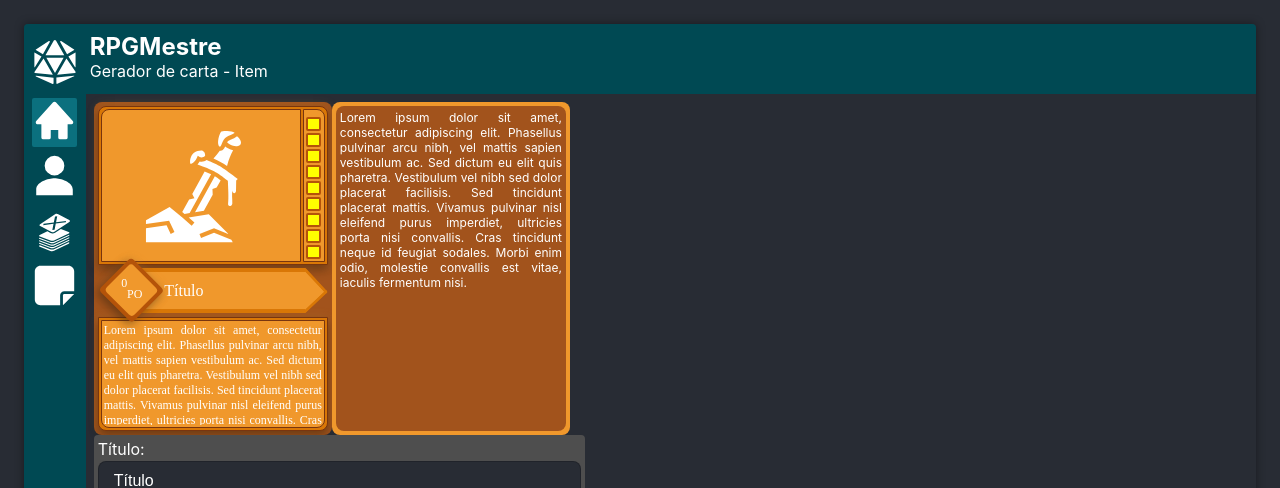
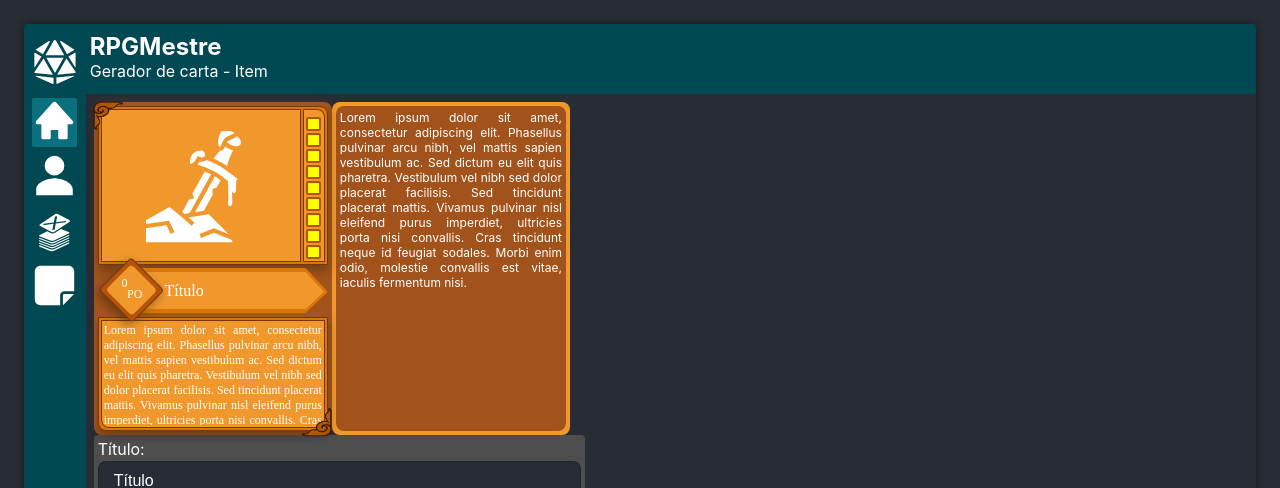
Before and after one commit to gabrielvedanaqueiroz/rpgmestre, a Next.js app: page /cartas/item in a window 1280 px wide. Shown: the top 488 px of the page. Built offline with nearby package versions, Linux system fonts and the light colour scheme; a web font is replaced by a local one.

Commit message:
melhoria: coloquei entalhes nas cartas

```diff
--- a/src/app/cartas/item/item.css
+++ b/src/app/cartas/item/item.css
@@ -52,6 +52,27 @@
   flex-direction: row;
   gap: 4px;
   box-shadow: 0 4px 10px rgba(0, 0, 0, 0.4), 0 0 10px rgba(235, 160, 66, 0.3);
+  position: relative;
+}
+
+.ci-borda-topo{
+  width: 32px;
+  height: 32px;
+  position: absolute;
+  top: -6px;
+  left: -6px;
+  z-index: 100;
+  transform: rotate(90deg);
+}
+
+.ci-borda-rodape{
+  width: 32px;
+  height: 32px;
+  position: absolute;
+  bottom: -8px;
+  right: -6px;
+  z-index: 100;
+  transform: rotate(270deg);
 }
 
 .ci-tp-interno{
@@ -129,6 +150,7 @@
   border-bottom-left-radius: var(--carta-arrendamento);
   box-shadow: 0 4px 10px rgba(0, 0, 0, 0.4), 0 0 10px rgba(235, 160, 66, 0.3);
   border: 1px solid var(--cor-900);
+  position: relative;
 }
 
 .ci-rp-interno{
@@ -140,6 +162,7 @@
   border-bottom-right-radius: var(--carta-arrendamento);
   border-bottom-left-radius: var(--carta-arrendamento);
   border: 1px solid var(--cor-900);
+  /* position: relative; */
 }
 
 .ci-div-imagem{
@@ -170,7 +193,8 @@
   padding: 4px;
   transform: rotate(45deg); /* Rotação em graus */
   margin-left: 10px;
-  z-index: 10;
+  z-index: 99999;
+  border: 1px solid var(--cor-900);
   box-shadow: 0 4px 10px rgba(0, 0, 0, 0.4), 0 0 10px rgba(235, 160, 66, 0.3);
 }
 
@@ -290,7 +314,6 @@
   margin-top: 1px;
   z-index: 0;
   display: flex;
-  position: relative;
 }
 
 .ci-vs-texto{
--- a/src/app/cartas/item/page.tsx
+++ b/src/app/cartas/item/page.tsx
@@ -6,6 +6,7 @@ import { GiAncientSword } from "react-icons/gi";
 import Image from "next/image";
 import html2canvas from 'html2canvas';
 import Pagina from '@/components/pagina';
+import borda from '@/res/borda_item.png';
 
 export default function CartaItem(){
 
@@ -95,8 +96,10 @@ export default function CartaItem(){
       <div className="ci-div-carta" id='cartas'>
 
         <div className='ci-carta ci-cor'>
+          <div className='ci-topo'>
 
-          <div className='ci-topo'>
+            <Image src={borda} alt='borda' unoptimized className='ci-borda-topo'/>
+
             <div className='ci-tp-interno'>
               <div className= {carga >= 1? 'ci-tpi-imagem-comcarga':'ci-tpi-imagem'}>
                 {imagePreview ? (
@@ -135,6 +138,8 @@ export default function CartaItem(){
           </div>
 
           <div className='ci-rodape'>
+
+            <Image src={borda} alt='borda' unoptimized className='ci-borda-rodape'/>
             <div className='ci-rp-interno'>
               <article className='ci-rp-texto texto-script'>
                 {descricao}
```
Also changed, not shown: src/app/cartas/magia/magia.css (+22 -0 lines), src/app/cartas/magia/page.tsx (+7 -0 lines), src/res/borda_item.png (added), src/res/borda_magia.png (added). Lines whose indentation alone changed are shown as unchanged.
